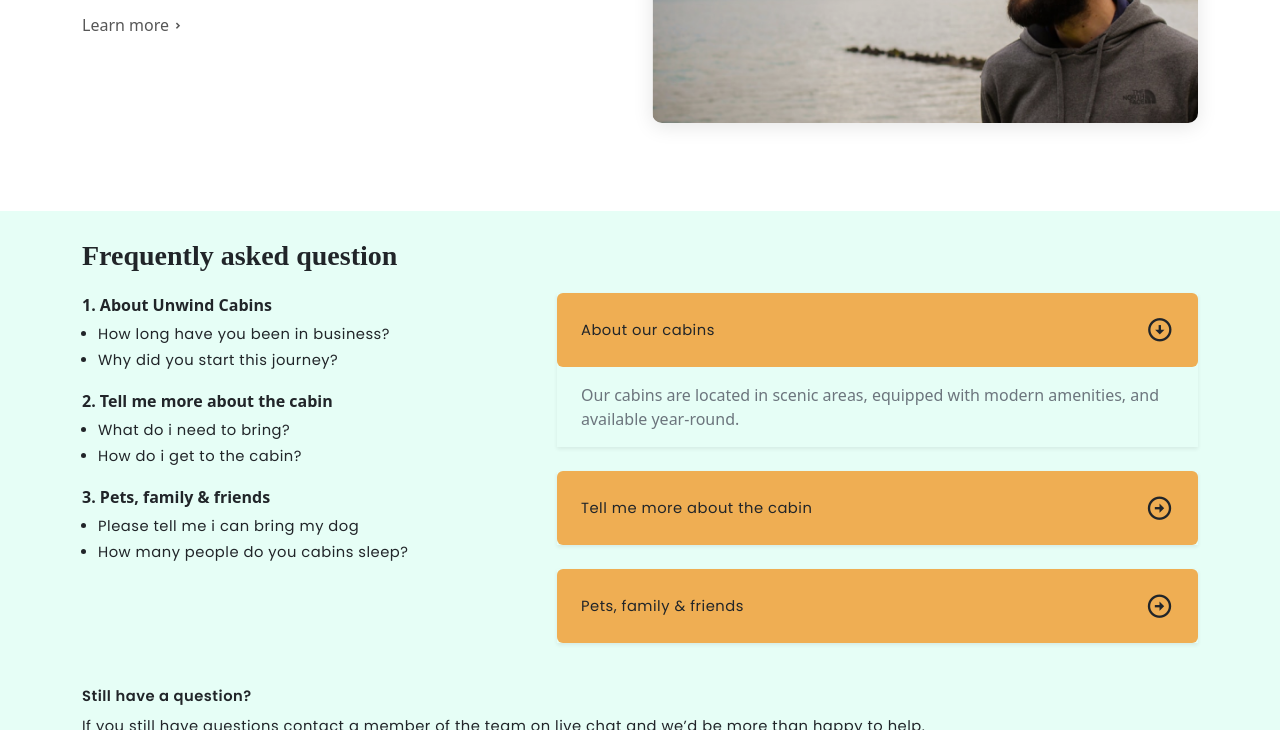
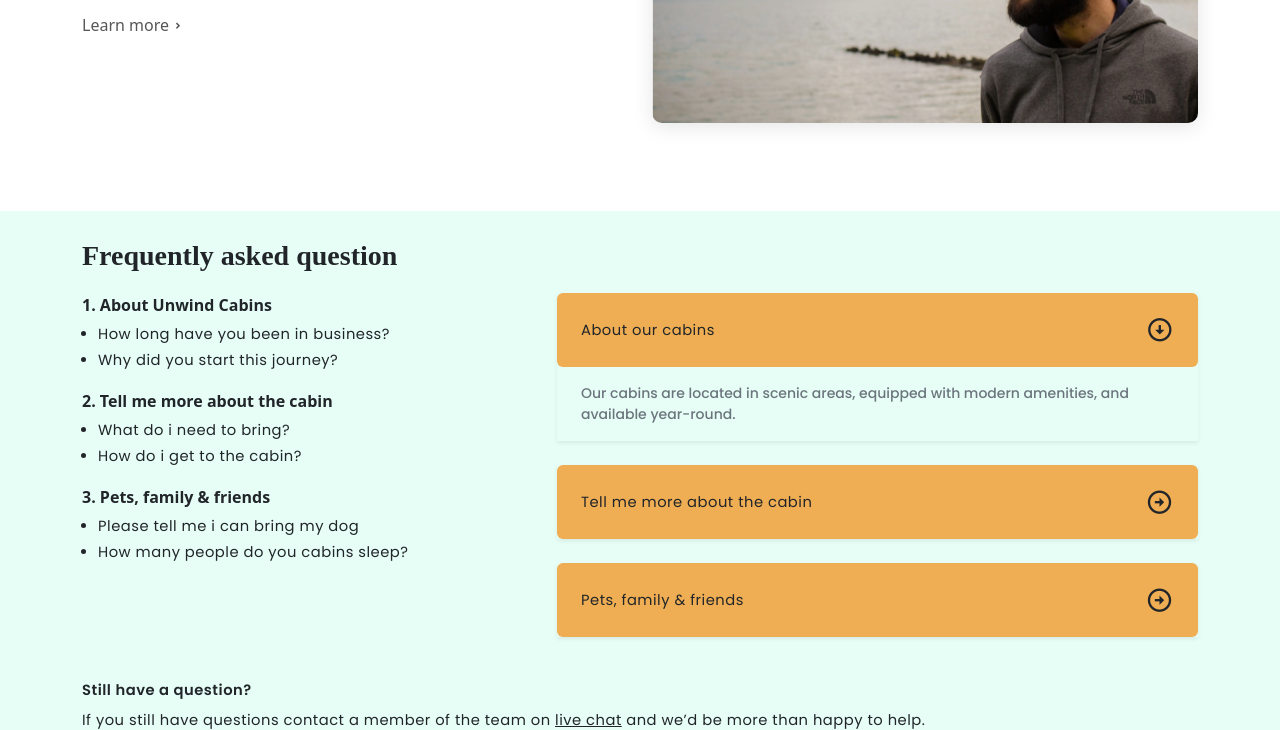
Before and after one commit to manishbisht10/travelagency, a plain HTML site: page index.html in a window 1280 px wide. Both pictures are taken after a click on the icon 1159 px from the left and 3562 px from the top of the page. Shown: the part 3232-3962 px from the top of the page. Drawn offline with nearby package versions, Linux system fonts and the light colour scheme.

Commit message:
import code

```diff
--- a/css/media.css
+++ b/css/media.css
@@ -98,7 +98,7 @@
         display: none;
     }
 
-    .home-content h2{
+    .home-content h2 {
         font-size: 2.4rem !important;
         line-height: 40px;
         text-align: center;
@@ -140,10 +140,7 @@
         font-weight: 500;
     }
 
-.footer-logo {
-    font-size: 15px;
+    .footer-logo {
+        font-size: 15px;
+    }
 }
-
-
-
-}
--- a/css/style.css
+++ b/css/style.css
@@ -356,31 +356,30 @@ body {
 
 /* === FAQ Section === */
 
-.faq-card {
-    background: var(--yellow-color);
-    color: var(--white-color);
+.faq-answer {
+    display: none;
+
+    transition: 0.3s ease;
 }
 
-.faq-answer {
-    display: none;
-    overflow: hidden;
-    max-height: 0;
-    transition: max-height 0.4s ease, padding 0.4s ease;
+.faq-card{
+    background: var(--yellow-color);
 }
 
 .faq-card-container.active .faq-answer {
     display: block;
-    max-height: 500px;
-    padding-top: 1rem;
-    padding-bottom: 1rem;
+    font-size: 14px;
+    font-weight: 500;
+    font-family: 'poppins', sans-serif;
 }
 
 .toggle-icon {
     transition: transform 0.3s ease;
 }
 
-  .toggle-icon.rotated {
+.faq-card-container.active .toggle-icon {
     transform: rotate(90deg);
+    transition: all 0.5s ease;
 }
 
 /* === Subfooter section === */
@@ -406,6 +405,12 @@ body {
     transition: background-color 0.3s ease;
     box-shadow: 0 2px 6px rgba(0, 0, 0, 0.1);
     white-space: nowrap;
+    transition: all 0.3s ease;
+}
+
+.getaway-btn:hover {
+    background-color: var(--extra-color);
+    color: var(--white-color);
 }
 
 /* == Footer Section == */
--- a/index.html
+++ b/index.html
@@ -468,6 +468,7 @@
                             </ul>
                         </div>
                     </div>
+                    <!-- faq card section -->
                     <div class="col-lg-7 col-md-7 py-3">
                         <div class="faq-card-container mb-4 shadow-sm">
                             <div
@@ -475,7 +476,7 @@
                                 About our cabins
                                 <i class="ri-arrow-right-circle-line fs-3 toggle-icon" style="cursor: pointer;"></i>
                             </div>
-                            <div class="faq-answer px-4 py-3 text-secondary" style="display: none;">
+                            <div class="faq-answer px-4 py-3 text-secondary">
                                 Our cabins are located in scenic areas, equipped with modern amenities, and available
                                 year-round.
                             </div>
@@ -487,7 +488,7 @@
                                 Tell me more about the cabin
                                 <i class="ri-arrow-right-circle-line fs-3 toggle-icon" style="cursor: pointer;"></i>
                             </div>
-                            <div class="faq-answer px-4 py-3 text-secondary" style="display: none;">
+                            <div class="faq-answer px-4 py-3 text-secondary">
                                 Our cabins feature various layouts suitable for couples, families, or groups of friends.
                             </div>
                         </div>
@@ -498,7 +499,7 @@
                                 Pets, family & friends
                                 <i class="ri-arrow-right-circle-line fs-3 toggle-icon" style="cursor: pointer;"></i>
                             </div>
-                            <div class="faq-answer px-4 py-3 text-secondary" style="display: none;">
+                            <div class="faq-answer px-4 py-3 text-secondary">
                                 Yes, our cabins are pet-friendly and perfect for both families and friends.
                             </div>
                         </div>
--- a/js/script.js
+++ b/js/script.js
@@ -87,24 +87,9 @@ document.addEventListener("DOMContentLoaded", function () {
 
 //FAQ click the icon
 
-document.addEventListener("DOMContentLoaded", function () {
-    const toggleIcons = document.querySelectorAll(".toggle-icon");
-
-    toggleIcons.forEach(function (icon) {
-        icon.addEventListener("click", function () {
-            const container = icon.closest(".faq-card-container");
-            const answer = container.querySelector(".faq-answer");
-
-            if (container.classList.contains("active")) {
-                container.classList.remove("active");
-                icon.classList.remove("rotated");
-                answer.style.maxHeight = null;
-            } else {
-                container.classList.add("active");
-                icon.classList.add("rotated");
-                answer.style.display = "block";
-                answer.style.maxHeight = answer.scrollHeight + "px";
-            }
-        });
+document.querySelectorAll('.toggle-icon').forEach(icon => {
+    icon.addEventListener('click', () => {
+        const faqContainer = icon.closest('.faq-card-container');
+        faqContainer.classList.toggle('active');
     });
 });
```
Lines whose indentation alone changed are shown as unchanged.
